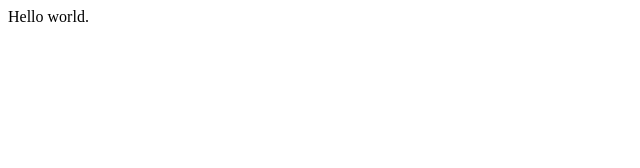
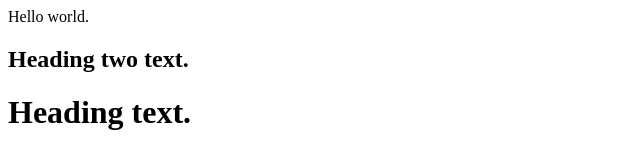
Before and after one commit to tony-brown/website, a plain HTML site: page index.html in a window 1280 px wide. Shown: the whole page, without its empty margins (0-640 px from the left). Drawn offline with Linux system fonts and the light colour scheme.

Commit message:
First commit after experimentation with modification and staging of initial files.

```diff
--- a/index.html
+++ b/index.html
@@ -1 +1,3 @@
 <p>Hello world.</p>
+<h2>Heading two text.</h2>
+<h1>Heading text.</h1>
```
Also changed, not shown: 1 other file.
